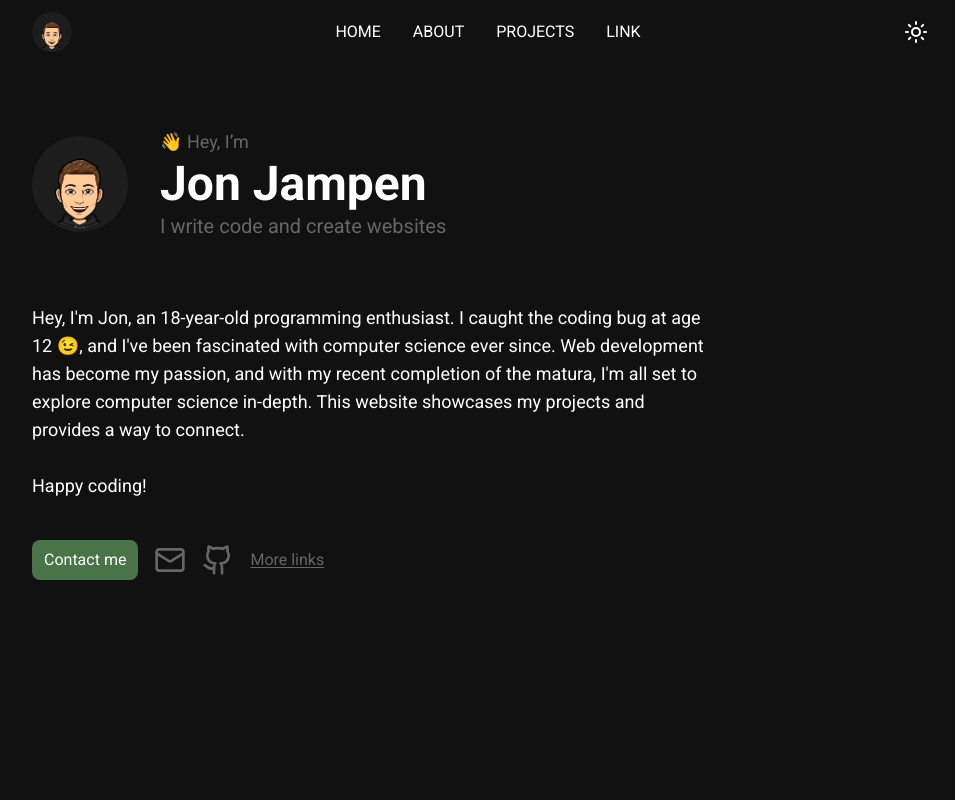
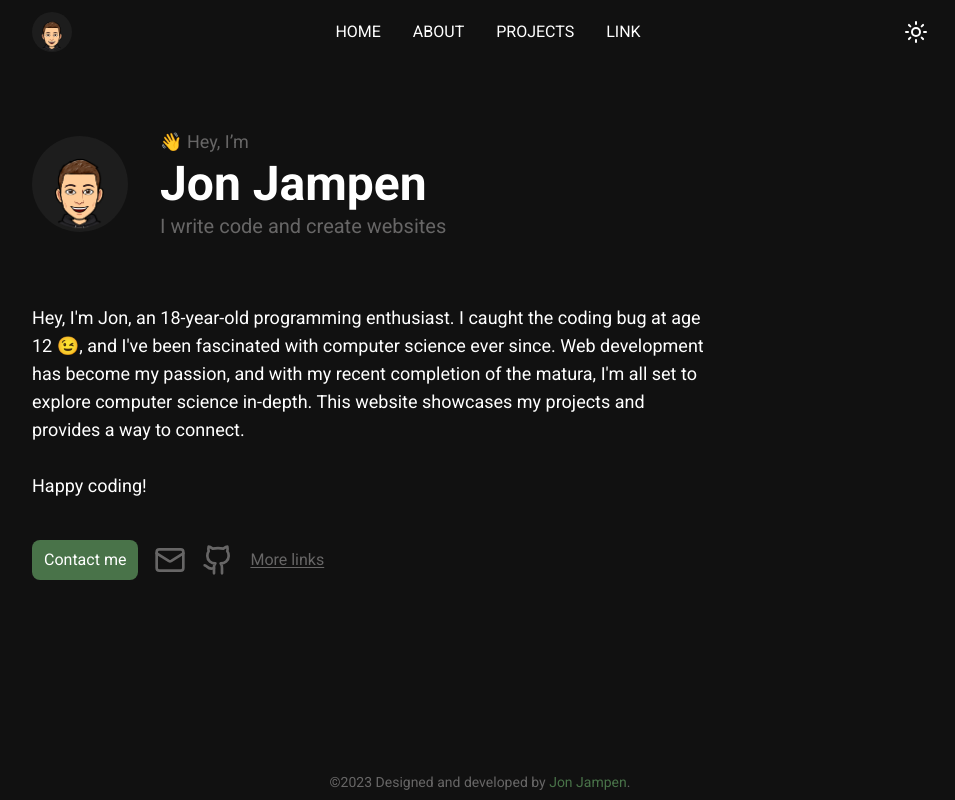
Before and after one commit to jonjampen/portfolio, a SvelteKit app: page / in a window 1280 px wide. Shown: the whole page, without its empty margins (160-1115 px from the left). Built offline with nearby package versions, Linux system fonts and the light colour scheme.

Commit message:
Adding footer.

```diff
--- a/src/app.html
+++ b/src/app.html
@@ -8,7 +8,7 @@
 	%sveltekit.head%
 </head>
 
-<body data-sveltekit-preload-data="hover" class="bg-background">
+<body data-sveltekit-preload-data="hover" class="bg-background min-h-screen">
 	<div style="display: contents">%sveltekit.body%</div>
 </body>
 
--- /dev/null
+++ b/src/components/Footer.svelte
@@ -0,0 +1 @@
+<p class="text-gray text-sm mb-2 mt-16">&copy;2023 Designed and developed by <a href="https://jonjampen.ch" class="no-underline text-primary">Jon Jampen</a>.</p>
--- a/src/routes/+layout.svelte
+++ b/src/routes/+layout.svelte
@@ -1,11 +1,13 @@
 <script>
 	import '../app.css';
+	import Footer from '../components/Footer.svelte';
 	import Navigation from '../components/Navigation.svelte';
 </script>
 
-<div class="flex flex-col items-center w-full">
+<div class="flex flex-col items-center w-full justify-between min-h-screen">
 	<div class="max-w-4xl w-full">
 		<Navigation />
 		<slot />
 	</div>
+	<Footer/>
 </div>
```
